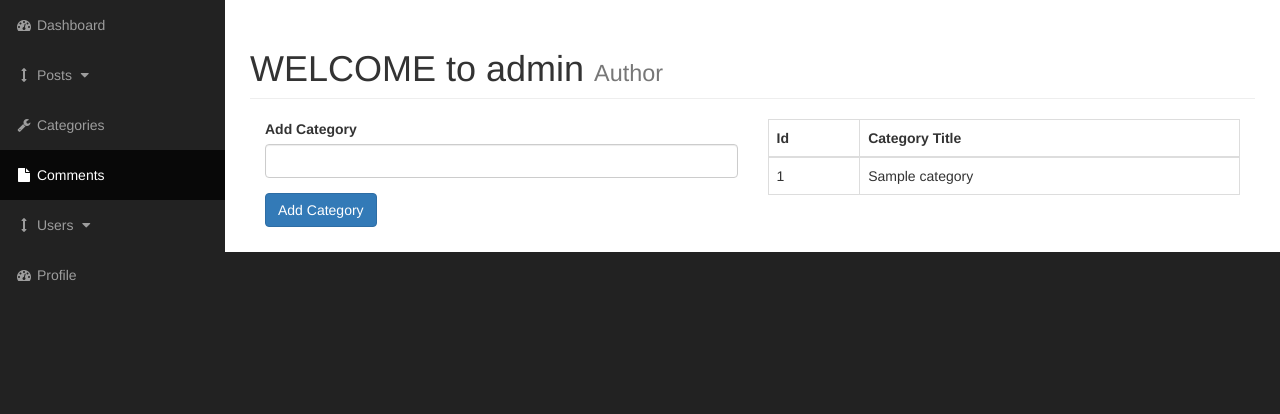
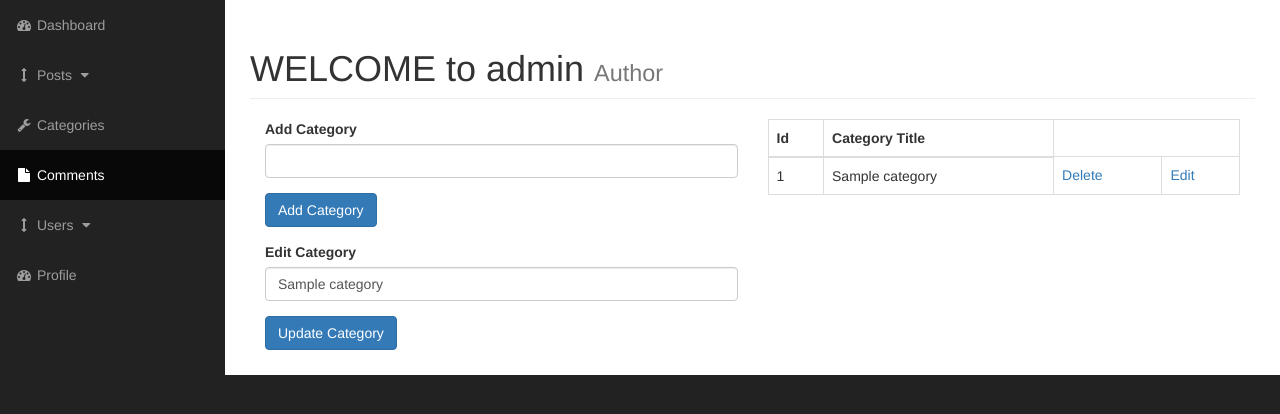
Before and after one commit to stab259/CMS_project, a PHP site: page /admin/categories.php?edit=1 in a window 1280 px wide. Shown: the part 51-465 px from the top of the page. Run offline with PHP 8.4, Linux system fonts and the light colour scheme; tables that the repository leaves empty or names only in its code hold one stand-in row (values such as "Sample post").

Commit message:
Update or Edit categories

```diff
--- a/admin/categories.php
+++ b/admin/categories.php
@@ -53,14 +53,20 @@
                                 <input type="submit" class="btn btn-primary" name="submit" value="Add Category">
                             </div>
                         </form>
-                    </div><!-- Add Category Form -->
+
+                        <?php // UPDATE or EDIT Categories
+
+                        if (isset($_GET['edit'])) {
+                            $cat_id = $_GET['edit'];
+
+                            include "includes/update_categories.php";
+                        }
+
+                        ?>
+
+                    </div><!-- .end. Add Category Form -->
 
                     <div class="col-xs-6">
-
-                        <?php
-                        $query = "SELECT * FROM categories";
-                        $select_categories = mysqli_query($connection, $query);
-                        ?>
 
                         <table class="table table-bordered table-hover">
                             <thead>
@@ -70,7 +76,11 @@
                                 </tr>
                             </thead>
                             <tbody>
-                                <?php
+
+                                <?php // FIND ALL CATEGORIES
+
+                                $query = "SELECT * FROM categories";
+                                $select_categories = mysqli_query($connection, $query);
                                 while ($row = mysqli_fetch_assoc($select_categories)) {
                                     $cat_id = $row['cat_id'];
                                     $cat_title = $row['cat_title'];
@@ -78,9 +88,24 @@
                                     echo "<tr>";
                                     echo "<td>{$cat_id}</td>";
                                     echo "<td>{$cat_title}</td>";
+                                    echo "<td><a href='categories.php?delete={$cat_id}'>Delete</a></td>";
+                                    echo "<td><a href='categories.php?edit={$cat_id}'>Edit</a></td>";
                                     echo "</tr>";
                                 }
+
                                 ?>
+
+                                <?php
+
+                                if (isset($_GET['delete'])) {
+                                    $the_cat_id = $_GET['delete'];
+                                    $query = "DELETE FROM categories WHERE cat_id = {$the_cat_id} ";
+                                    $delete_query = mysqli_query($connection, $query);
+                                    header("Location: categories.php");
+                                }
+
+                                ?>
+
                             </tbody>
                         </table>
                     </div>
--- /dev/null
+++ b/admin/includes/update_categories.php
@@ -0,0 +1,46 @@
+<form action="" method="post">
+    <div class="form-group">
+        <label for="cat-title">Edit Category</label>
+
+        <?php
+
+        if (isset($_GET['edit'])) {
+            $cat_id = $_GET['edit'];
+
+            $query = "SELECT * FROM categories WHERE cat_id = {$cat_id} ";
+            $select_categories_id = mysqli_query($connection, $query);
+
+            while ($row = mysqli_fetch_assoc($select_categories_id)) {
+                $cat_id = $row['cat_id'];
+                $cat_title = $row['cat_title'];
+        ?>
+
+                <input value="<?php if (isset($cat_title)) {
+                                    echo $cat_title;
+                                } ?>" type="text" class="form-control" name="cat_title">
+
+        <?php
+            }
+        }
+        ?>
+
+        <?php // UPDATE QUERY
+
+        if (isset($_POST['update_category'])) {
+            $the_cat_title = $_POST['cat_title'];
+
+            $query = "UPDATE categories SET cat_title = '{$the_cat_title}' WHERE cat_id = {$cat_id} ";
+            $update_query = mysqli_query($connection, $query);
+
+            if (!$update_query) {
+                die("QUERY FAILED" . mysqli_error($connection));
+            }
+        }
+
+        ?>
+
+    </div>
+    <div class="form-group">
+        <input type="submit" class="btn btn-primary" name="update_category" value="Update Category">
+    </div>
+</form><!-- .end. Edit Category Form -->
```
